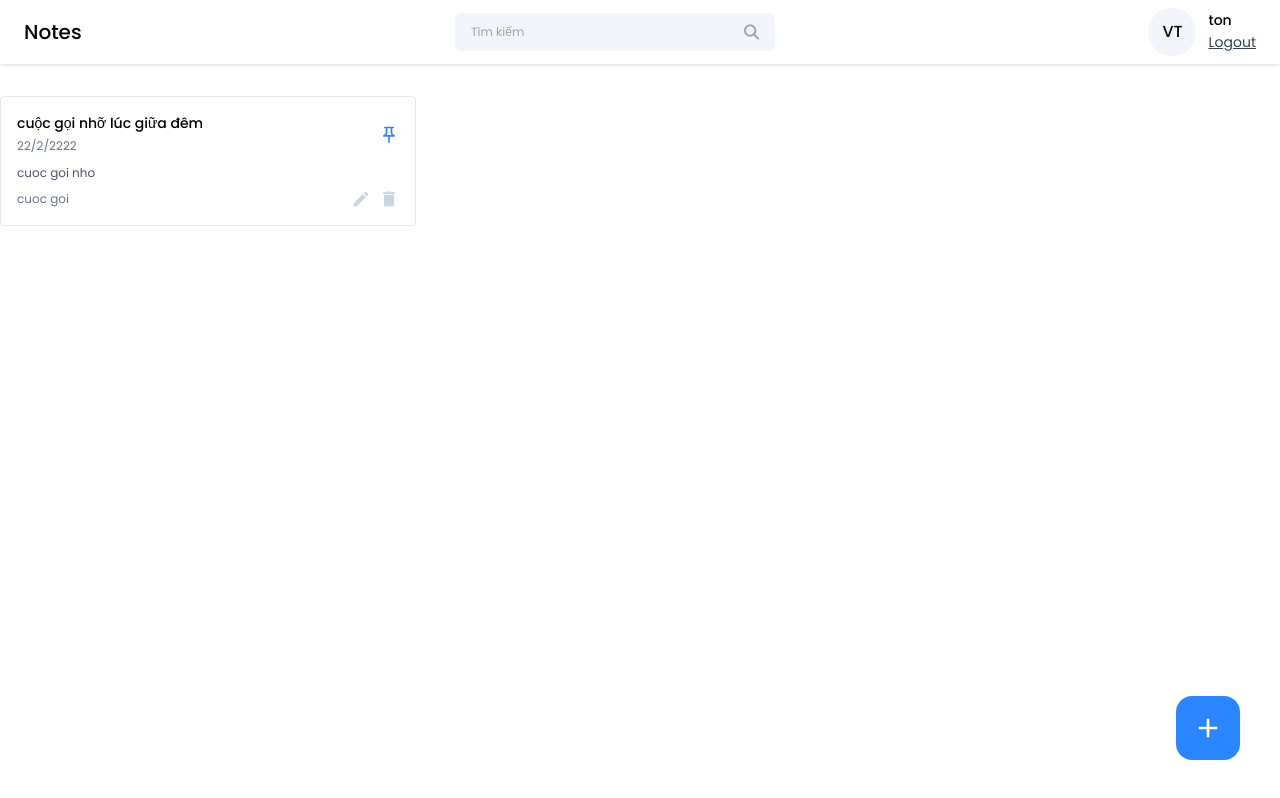
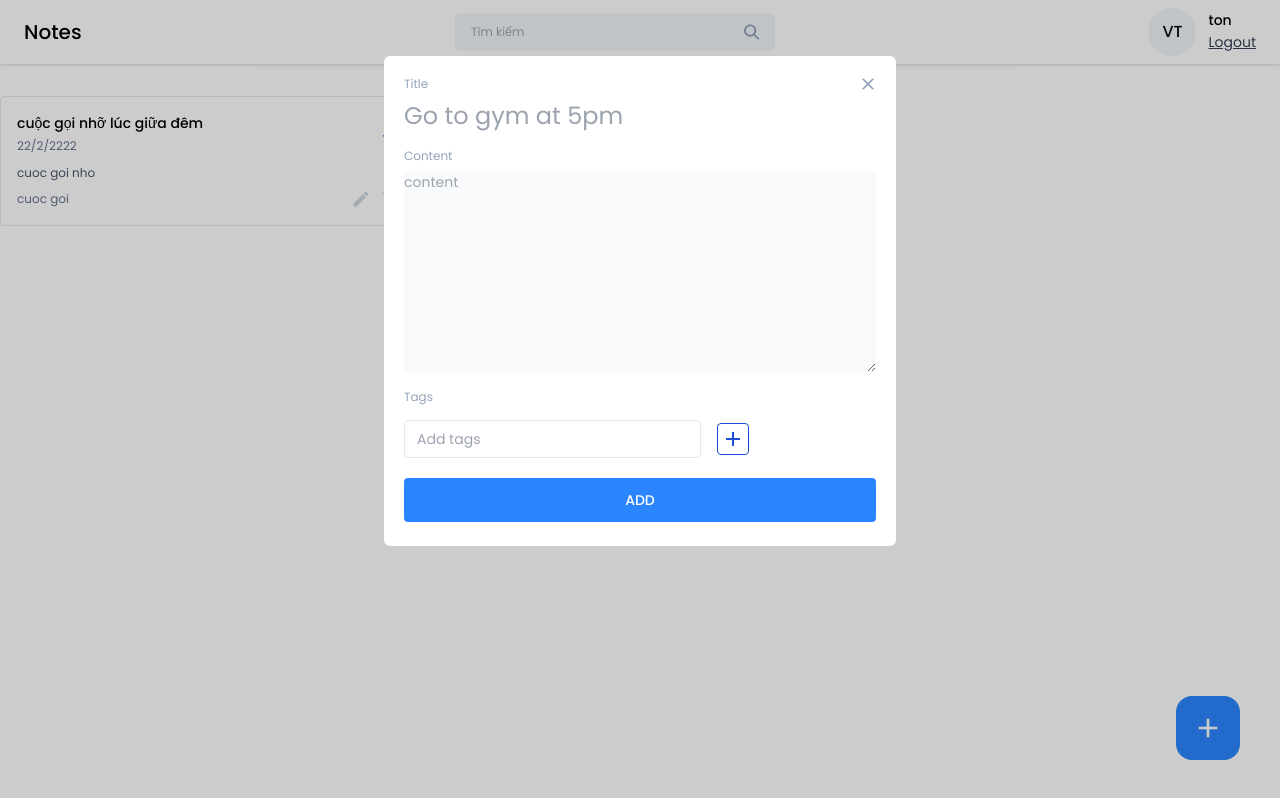
Before and after one commit to Kato-147/Note-app-fe, a React (Vite) app: page /dashboard in a window 1280 px wide. Both pictures are taken after a click on the button 1208 px from the left and 728 px from the top of the page. Built offline with nearby package versions, Linux system fonts and the light colour scheme.

Commit message:
popupAddNotes

```diff
--- a/package.json
+++ b/package.json
@@ -13,6 +13,7 @@
     "react": "^18.3.1",
     "react-dom": "^18.3.1",
     "react-icons": "^5.3.0",
+    "react-modal": "^3.16.1",
     "react-router-dom": "^6.26.2"
   },
   "devDependencies": {
--- /dev/null
+++ b/src/components/Input/TagInput.jsx
@@ -0,0 +1,66 @@
+import React, { useState } from 'react'
+import { MdAdd, MdClose } from 'react-icons/md'
+
+const TagInput = ({ tags, setTags }) => {
+
+    const [inputValue, setInputValue] = useState('');
+
+    const handleInputChange = (e) => {
+        setInputValue(e.target.value);
+    };
+
+    const addNewTag = () => {
+        if (inputValue.trim() != '') {
+            setTags([...tags, inputValue.trim()]);
+            setInputValue('');
+        }
+    };
+
+    const handleKeydown = (e) => {
+        if (e.key === 'Enter') {
+            addNewTag();
+        }
+    };
+
+    const handleRemoveTag = (tagToRemove) => {
+        setTags(tags.filter((tag) => tag !== tagToRemove));
+    };
+
+    return (
+        <div>
+
+            {tags?.length > 0 && (
+                <div className='flex items-center gap-2 flex-wrap mt2'>
+                    {tags.map((tag, index) => (
+                        <span key={index} className='flex items-center gap-2 text-sm text-slate-900 bg-slate-100 px-3 py-1 rounded'>
+                            # {tag}
+                            <button onClick={() => { handleRemoveTag(tag) }}>
+                                <MdClose />
+                            </button>
+                        </span>
+                    ))}
+                </div>
+            )}
+
+            <div className='flex items-center gap-4 mt-3'>
+                <input
+                    type='text'
+                    value={inputValue}
+                    placeholder='Add tags'
+                    className='text-sm bg-transparent border px-3 py-2 rounded outline-none'
+                    onChange={handleInputChange}
+                    onKeyDown={handleKeydown} />
+
+                {/* button add tags */}
+                <button
+                    onClick={() => { addNewTag() }}
+                    className='w-8 h-8 flex items-center justify-center rounded border border-blue-700 hover:border-blue-700'>
+                    <MdAdd className='text-2xl text-blue-700 hover:text-white' />
+                </button>
+
+            </div>
+        </div>
+    )
+}
+
+export default TagInput
--- a/src/index.css
+++ b/src/index.css
@@ -27,4 +27,8 @@
   .icon-btn {
     @apply text-xl text-slate-300 cursor-pointer hover:text-primary
   }
+
+  .input-label {
+    @apply text-xs text-slate-400
+  }
 }
--- /dev/null
+++ b/src/pages/Home/AddEditNotes.jsx
@@ -0,0 +1,54 @@
+import React, { useState } from 'react'
+import TagInput from '../../components/Input/TagInput'
+import { MdClose } from 'react-icons/md';
+
+const AddEditNotes = ({onclose}) => {
+
+  const [title, setTitle] = useState('');
+  const [content, setContent] = useState('');
+  const [tags, setTags] = useState([]);
+
+  return (
+    <div className='relative'>
+
+      <button
+      className='w-10 h-10 flex rounded-full items-center justify-center absolute -top-3 -right-3 hover:bg-slate-50'
+      onClick={onclose}
+      >
+        <MdClose className='text-xl text-slate-400'/>
+      </button>
+
+      <div className='flex flex-col gap-2'>
+        <label className='input-label'>Title</label>
+        <input
+          type="text"
+          className='text-2xl text-slate-950 outline-none'
+          placeholder="Go to gym at 5pm"
+          value={title}
+          onChange={({ target }) => setTitle(target.value)} />
+      </div>
+
+      <div className='flex flex-col gap-2 mt-4'>
+        <label className='input-label'>Content</label>
+        <textarea
+          type="text"
+          className='text-sm text-slate-950 outline-none bg-slate-50 p2 rounded'
+          placeholder="content"
+          rows={10}
+          value={content}
+          onChange={({ target }) => setContent(target.value)} />
+
+      </div>
+
+      <div className='mt-3'>
+        <label className='input-label'>Tags</label>
+        <TagInput tags={tags} setTags={setTags} />
+      </div>
+
+      <button className='btn-primary font-medium mt-5 p-3 '>ADD</button>
+
+    </div>
+  )
+}
+
+export default AddEditNotes
--- a/src/pages/Home/Home.jsx
+++ b/src/pages/Home/Home.jsx
@@ -1,14 +1,25 @@
-import React from 'react'
+import React, { useState } from 'react'
 import Navbar from '../../components/Navbar/Navbar'
 import NoteCard from '../../components/Cards/NoteCard'
 import { MdAdd } from 'react-icons/md'
+import AddEditNotes from './AddEditNotes'
+import Modal from 'react-modal'
 
 const Home = () => {
+
+  const [openAddEditModal, setOpenAddEditModal] = useState({
+    isShown: false,
+    type: 'add',
+    data: null,
+  })
+
   return (
     <>
       <Navbar />
 
       <div className='container mx-auto'>
+
+        {/* notes cards */}
         <div className='grid grid-cols-3 gap-4 mt-8'>
           <NoteCard
             date={'22/2/2222'}
@@ -21,10 +32,43 @@
             onPinNote={() => { }}
           />
         </div>
-        <button className='w-16 h-16 flex items-center justify-center rounded-2xl bg-primary hover:bg-blue-600 absolute right-10 bottom-10' onClick={() => { }}>
+
+        {/* button add */}
+        <button className='w-16 h-16 flex items-center justify-center rounded-2xl bg-primary hover:bg-blue-600 absolute right-10 bottom-10'
+        onClick={() => {
+          setOpenAddEditModal({
+            isShown: true,
+            type: 'add',
+            data: null,
+          })
+         }}>
           <MdAdd className='text-[32px] text-white' />
         </button>
       </div>
+
+      {/* modal */}
+      <Modal
+        isOpen={openAddEditModal.isShown}
+        onRequestClose={() => { }}
+        style={{
+          overlay: {
+            backgroundColor: 'rgba(0,0,0,0.2)'
+          }
+        }}
+        contentLabel='Add or Edit Note'
+        className='w-[40%] max-h-3/4 bg-white rounded-md mx-auto mt-14 p-5 overflow-scroll'
+      >
+        <AddEditNotes
+        onclose={()=>{
+          setOpenAddEditModal({
+            isShown: false,
+            type: 'add',
+            data: null,
+          })
+        }}
+        />
+      </Modal>
+
     </>
   )
 }
```
Also changed, not shown: 1 other file (tests, documents, lock files or other folders).
